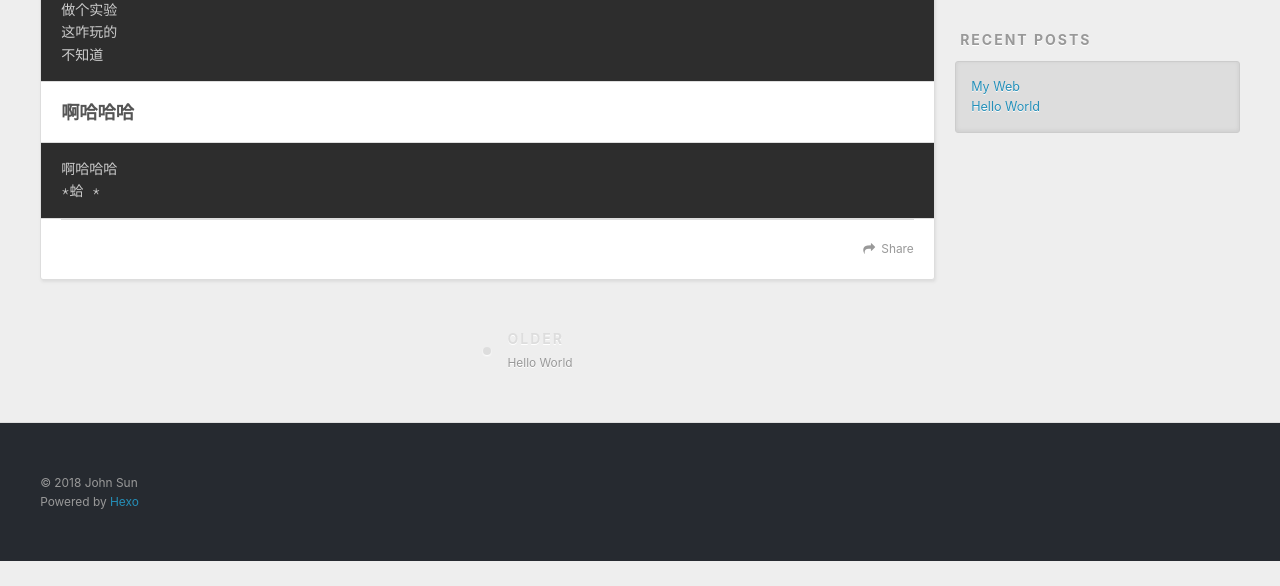
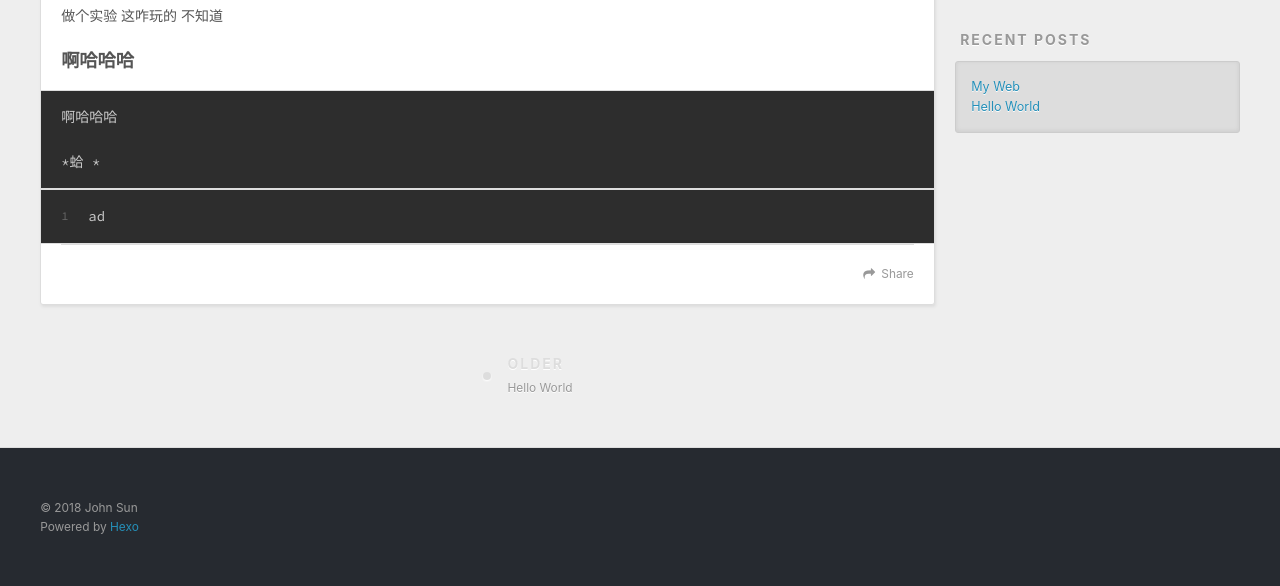
Before and after one commit to MrJohnSun/MrJohnSun.github.io, a plain HTML site: page 2018/09/17/1/index.html in a window 1280 px wide. Shown: the part 448-1034 px from the top of the page. Before the commit the page ends 1009 px from the top, so only its background shows below. Drawn offline with nearby package versions, Linux system fonts and the light colour scheme.

Commit message:
Site updated: 2018-09-17 11:42:21

```diff
--- a/2018/09/17/1/index.html
+++ b/2018/09/17/1/index.html
@@ -7,17 +7,17 @@
 
   <title>My Web | My Web</title>
   <meta name="viewport" content="width=device-width, initial-scale=1, maximum-scale=1">
-  <meta name="description" content="做个实验 这咋玩的 不知道 啊哈哈哈啊哈哈哈 *蛤 *">
+  <meta name="description" content="做个实验 这咋玩的 不知道 啊哈哈哈啊哈哈哈  *蛤 * 1ad">
 <meta property="og:type" content="article">
 <meta property="og:title" content="My Web">
 <meta property="og:url" content="http://yoursite.com/2018/09/17/1/index.html">
 <meta property="og:site_name" content="My Web">
-<meta property="og:description" content="做个实验 这咋玩的 不知道 啊哈哈哈啊哈哈哈 *蛤 *">
+<meta property="og:description" content="做个实验 这咋玩的 不知道 啊哈哈哈啊哈哈哈  *蛤 * 1ad">
 <meta property="og:locale" content="default">
-<meta property="og:updated_time" content="2018-09-17T03:34:56.062Z">
+<meta property="og:updated_time" content="2018-09-17T03:41:00.046Z">
 <meta name="twitter:card" content="summary">
 <meta name="twitter:title" content="My Web">
-<meta name="twitter:description" content="做个实验 这咋玩的 不知道 啊哈哈哈啊哈哈哈 *蛤 *">
+<meta name="twitter:description" content="做个实验 这咋玩的 不知道 啊哈哈哈啊哈哈哈  *蛤 * 1ad">
 
     <link rel="alternate" href="/atom.xml" title="My Web" type="application/atom+xml">
 
@@ -86,16 +86,15 @@
 
     <div class="article-entry" itemprop="articleBody">
 
-        <pre><code>做个实验
-这咋玩的
-不知道
-</code></pre><h3 id="啊哈哈哈"><a href="#啊哈哈哈" class="headerlink" title="啊哈哈哈"></a>啊哈哈哈</h3><pre><code>啊哈哈哈
+        <p>做个实验 这咋玩的 不知道</p>
+<h3 id="啊哈哈哈"><a href="#啊哈哈哈" class="headerlink" title="啊哈哈哈"></a>啊哈哈哈</h3><pre><code>啊哈哈哈
+
 *蛤 *
-</code></pre>
+</code></pre><figure class="highlight plain"><table><tr><td class="gutter"><pre><span class="line">1</span><br></pre></td><td class="code"><pre><span class="line">ad</span><br></pre></td></tr></table></figure>
 
     </div>
     <footer class="article-footer">
-      <a data-url="http://yoursite.com/2018/09/17/1/" data-id="cjm5qlhqu000068qzmwdrg6tj" class="article-share-link">Share</a>
+      <a data-url="http://yoursite.com/2018/09/17/1/" data-id="cjm5qu2eg0001t8qzcxc7gcfb" class="article-share-link">Share</a>
 
 
     </footer>
```
Also changed, not shown: 2018/09/17/hello-world/index.html (+1 -1 lines), index.html (+6 -7 lines).
